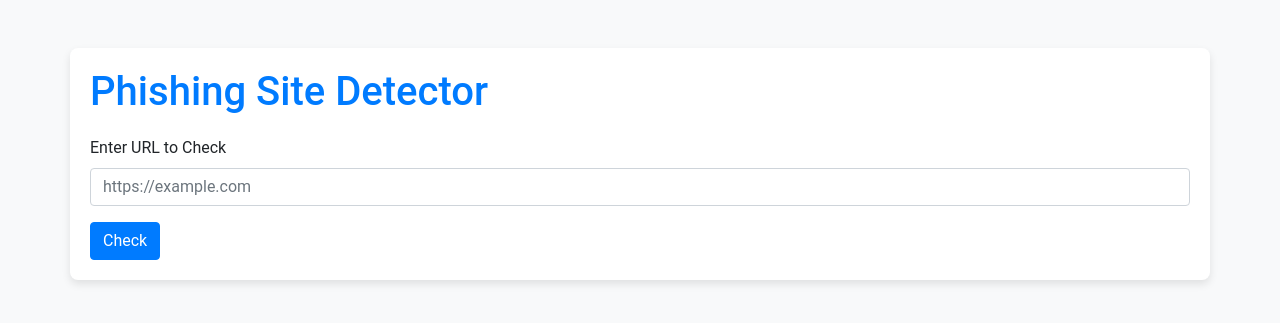
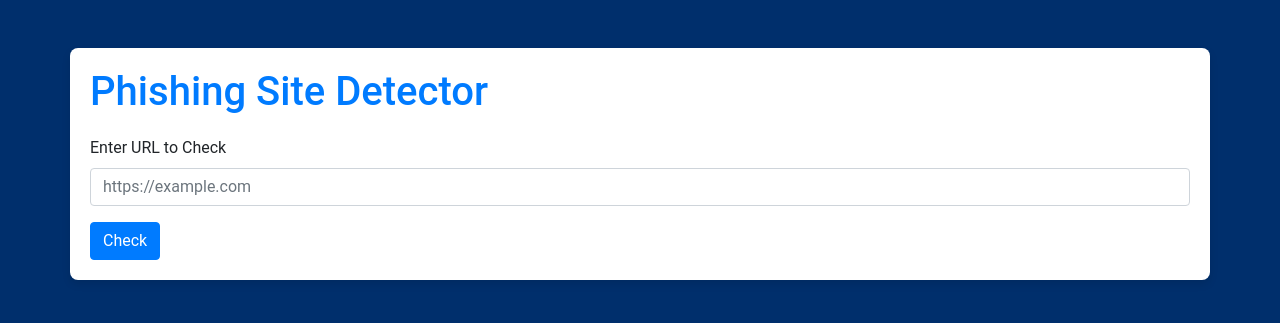
Before and after one commit to JosephBusayo/link_verifier, a Flask app: page / in a window 1280 px wide. Shown: the top 323 px of the page. Run offline with Flask 3, Linux system fonts and the light colour scheme.

Commit message:
Update styles.css

```diff
--- a/static/styles.css
+++ b/static/styles.css
@@ -1,5 +1,5 @@
 body {
-    background-color: #f8f9fa;
+    background-color: #002f6c;
     font-family: 'Roboto', sans-serif;
 }
 
```
